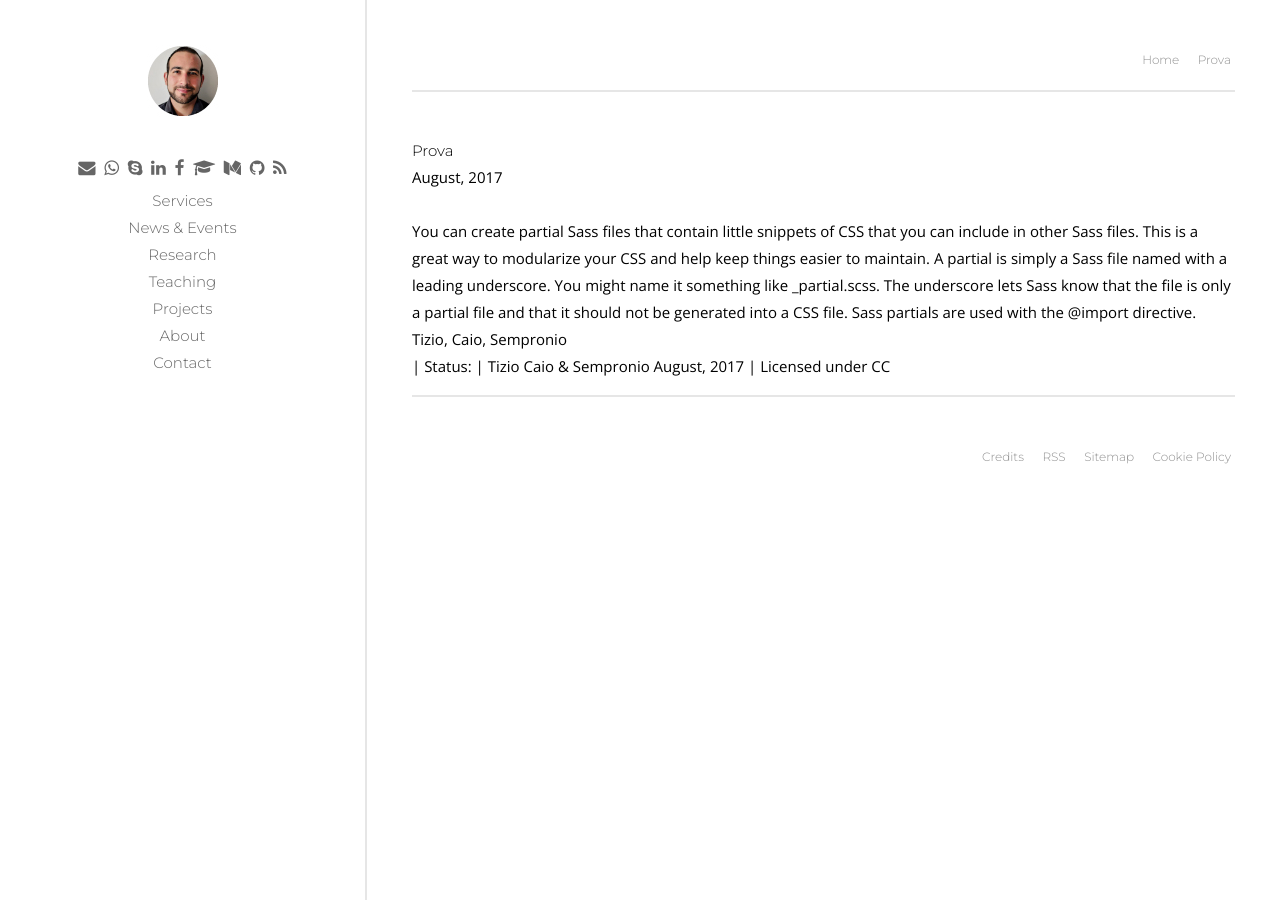
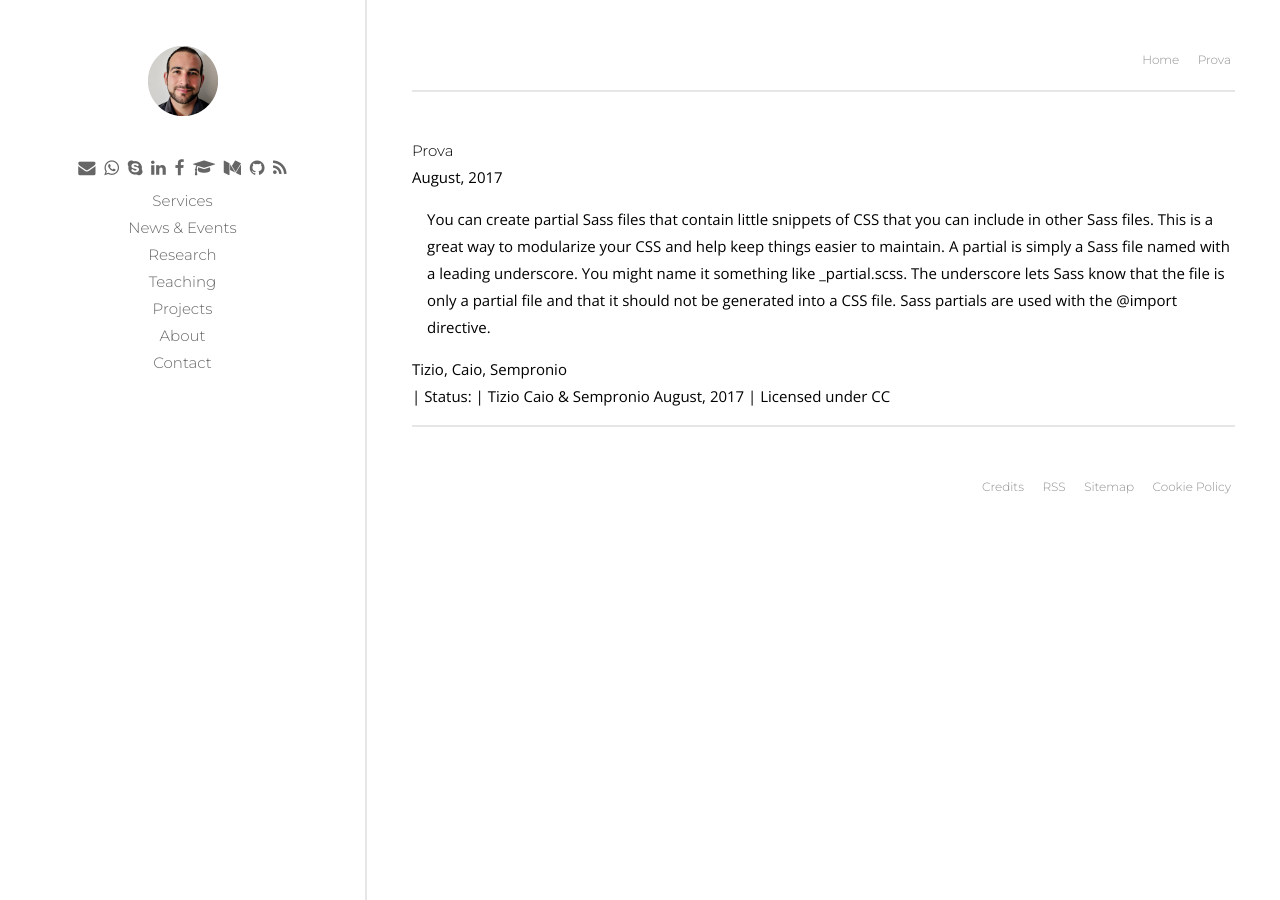
Before and after one commit to p-marco/p-marco.github.io, a Jekyll site: the page built from prova.md, in a window 1280 px wide. Built offline with Jekyll 4.4.1, drawn with Linux system fonts in a browser that asks for light colours; our own code applies the rules of GitHub Pages for plain Markdown files.

Commit message:
default layout test

```diff
--- a/assets/css/styles.scss
+++ b/assets/css/styles.scss
@@ -242,6 +242,6 @@ p.hero{
 	color: $color-brand;
 }
 
-.abstract {
+.abstract p{
 	margin: $unit-grid 0 $unit-grid $unit-grid;
 }
```
